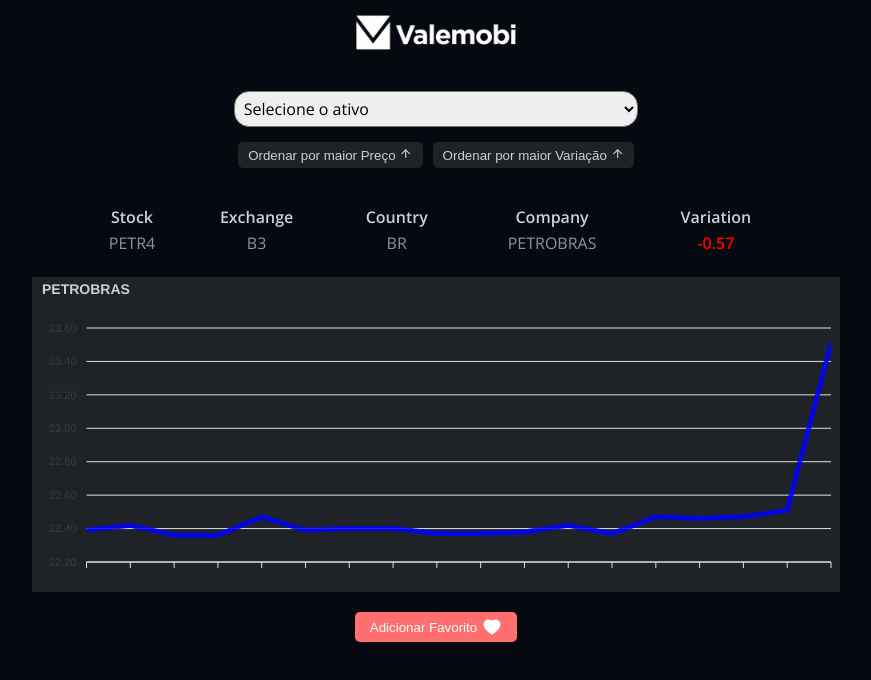
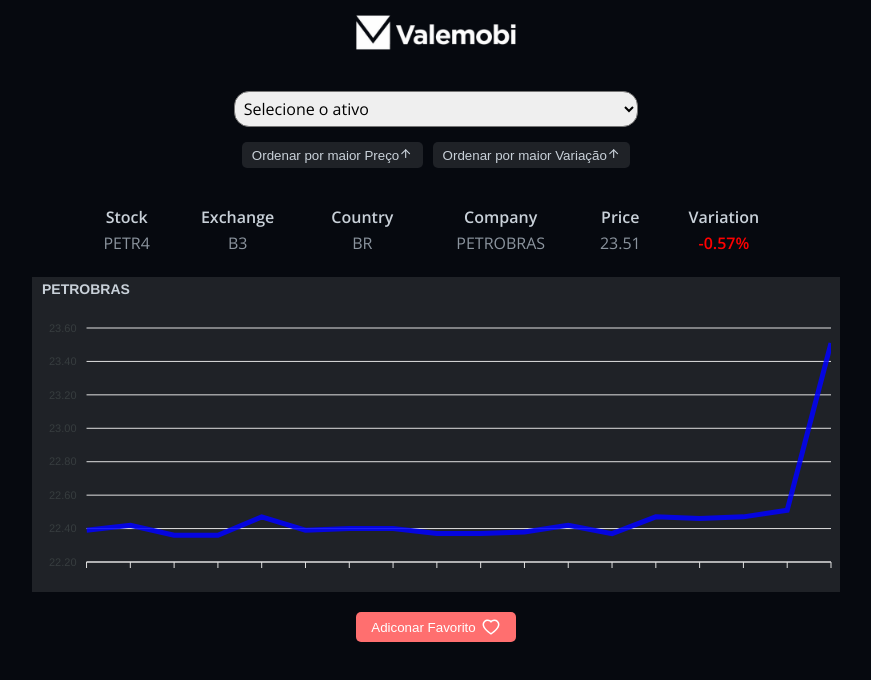
Before and after one commit to TradeMap-Code/desafio-frontend, a React (Create React App) app: page / in a window 1280 px wide. Shown: the top 680 px of the page, without its empty margins (204-1075 px from the left). Built offline with nearby package versions, Linux system fonts and the light colour scheme.

Commit message:
fix: favorites

```diff
--- a/src/components/Information/index.js
+++ b/src/components/Information/index.js
@@ -9,6 +9,7 @@ function Information({ stock }) {
                     <th>Exchange</th>
                     <th>Country</th>
                     <th>Company</th>
+                    <th>Price</th>
                     <th>Variation</th>
                 </tr>
                 <tr>
@@ -16,7 +17,8 @@ function Information({ stock }) {
                     <td>{stock[0].exchange}</td>
                     <td>{stock[0].country}</td>
                     <td>{stock[0].company}</td>
-                    <td style={stock[0].variation > 0 ? { color: "var(--up)", fontWeight: "bold" } : { color: "var(--down)", fontWeight: "bold" }}>{stock[0].variation}</td>
+                    <td>{stock[0].price}</td>
+                    <td style={stock[0].variation > 0 ? { color: "var(--up)", fontWeight: "bold" } : { color: "var(--down)", fontWeight: "bold" }}>{stock[0].variation}%</td>
                 </tr>
             </table>
         </div>
--- a/src/components/LineChart/index.js
+++ b/src/components/LineChart/index.js
@@ -1,17 +1,17 @@
-import { useEffect, useState } from 'react';
-import Information from '../Information';
-import Chart from 'react-apexcharts';
-import { FiArrowDown, FiArrowUp } from 'react-icons/fi';
-import { AiFillHeart, AiOutlineHeart } from 'react-icons/ai';
-import './style.css';
+import { useEffect, useState } from "react";
+import Information from "../Information";
+import Chart from "react-apexcharts";
+import { FiArrowDown, FiArrowUp } from "react-icons/fi";
+import { AiFillHeart, AiOutlineHeart } from "react-icons/ai";
+import "./style.css";
 
 function LineChart({ stocks, favorites, setFavorites }) {
-    const [selectValue, setSelectValue] = useState('PETR4');
+    const [selectValue, setSelectValue] = useState("PETR4");
     const [stock, setStock] = useState();
     const [dataTable, setDataTable] = useState();
     const [price, setPrice] = useState(true);
     const [variation, setVariation] = useState(true);
-    const [active, setActive] = useState(true);
+    const [currentIsFav, setCurrentIsFav] = useState(false);
 
     useEffect(() => {
         const active = stocks.filter((item) => {
@@ -20,7 +20,6 @@ function LineChart({ stocks, favorites, setFavorites }) {
 
         stocks = active;
         setDataTable(stocks);
-
     }, [selectValue, stocks]);
 
     useEffect(() => {
@@ -31,15 +30,15 @@ function LineChart({ stocks, favorites, setFavorites }) {
                         id: "basic-bar",
                         toolbar: {
                             show: false,
-                            autoSelected: ""
-                        }
+                            autoSelected: "",
+                        },
                     },
                     title: {
                         text: stocks[0].company,
-                        align: 'left',
+                        align: "left",
                         style: {
-                            color: "#c9d1d9"
-                        }
+                            color: "#c9d1d9",
+                        },
                     },
                     xaxis: {
                         labels: {
@@ -68,7 +67,7 @@ function LineChart({ stocks, favorites, setFavorites }) {
                     },
                 ],
             });
-        };
+        }
     }, [selectValue, stocks]);
 
     function handleOrderPrice() {
@@ -81,7 +80,7 @@ function LineChart({ stocks, favorites, setFavorites }) {
 
         setSelectValue(stocks[0].stock);
         setDataTable(stocks);
-    };
+    }
 
     function handleOrderVariation() {
         setVariation(!variation);
@@ -94,38 +93,42 @@ function LineChart({ stocks, favorites, setFavorites }) {
 
         setSelectValue(stocks[0].stock);
         setDataTable(stocks);
-    };
+    }
 
+    useEffect(() => {
+        if (favorites.filter((obj) => obj.stock === selectValue).length > 0) {
+            setCurrentIsFav(true);
+        } else {
+            setCurrentIsFav(false);
+        }
+    }, [selectValue, favorites]);
 
     function handleFavorite() {
-        setActive(!active);
-        let arr = [];
-        if (active === true) {
+        if (favorites.filter((obj) => obj.stock === selectValue).length > 0) {
+            setCurrentIsFav(false);
+            setFavorites(favorites.filter((fav) => fav !== dataTable[0]));
+        } else {
+            setCurrentIsFav(true);
             setFavorites([...favorites, dataTable[0]]);
-            arr = favorites;
-        } else {
-            arr = favorites.filter(function (item) {
-                return item !== dataTable[0];
-            });
-            setFavorites(arr);
         };
     };
 
     return (
         <div>
             <div className="select__content">
-                <select name="actives"
+                <select
+                    name="actives"
                     id="actives"
                     className="select__input"
                     onChange={({ target }) => {
-                        setSelectValue(target.value)
-                        setActive(!active)
-                    }}>
-
-                    <option value="selected" disabled selected>Selecione o ativo</option>
+                        setSelectValue(target.value);
+                    }}
+                >
+                    <option value="selected" disabled selected>
+                        Selecione o ativo
+          </option>
                     {stocks.map((active) => (
-                        <option key={active.company}
-                            value={active.stock}>
+                        <option key={active.company} value={active.stock}>
                             {active.stock} - {active.company}
                         </option>
                     ))}
@@ -133,23 +136,30 @@ function LineChart({ stocks, favorites, setFavorites }) {
             </div>
             <div className="btn__group">
                 <button onClick={handleOrderPrice}>
-                    {price ? 'Ordenar por maior Preço' : 'Ordenar por menor Preço'} {price ? <FiArrowUp /> : <FiArrowDown />}
+                    {price ? "Ordenar por maior Preço" : "Ordenar por menor Preço"}
+                    {price ? <FiArrowUp /> : <FiArrowDown />}
                 </button>
                 <button onClick={handleOrderVariation}>
-                    {variation ? 'Ordenar por maior Variação' : 'Ordenar por menor Variação'} {variation ? <FiArrowUp /> : <FiArrowDown />}
+                    {variation ? "Ordenar por maior Variação" : "Ordenar por menor Variação"}
+                    {variation ? <FiArrowUp /> : <FiArrowDown />}
                 </button>
             </div>
             {dataTable && <Information stock={dataTable} />}
-            {stock && <Chart
-                options={stock.options}
-                series={stock.series}
-                type="line"
-                height="300px"
-                className="chart__content"
-            />}
-            <button className="btn__fav" onClick={handleFavorite}>{active ? 'Adicionar Favorito' : 'Remover Favorito'} {active ? <AiFillHeart className="btn__icon" /> : <AiOutlineHeart className="btn__icon" />}</button>
+            {stock && (
+                <Chart
+                    options={stock.options}
+                    series={stock.series}
+                    type="line"
+                    height="300px"
+                    className="chart__content"
+                />
+            )}
+            <button className="btn__fav" onClick={handleFavorite}>
+                {currentIsFav ? "Remover Favorito" : "Adiconar Favorito"}
+                {currentIsFav ? <AiFillHeart className="btn__icon" /> : <AiOutlineHeart className="btn__icon" />}
+            </button>
         </div>
     );
-};
+}
 
 export default LineChart;
```
